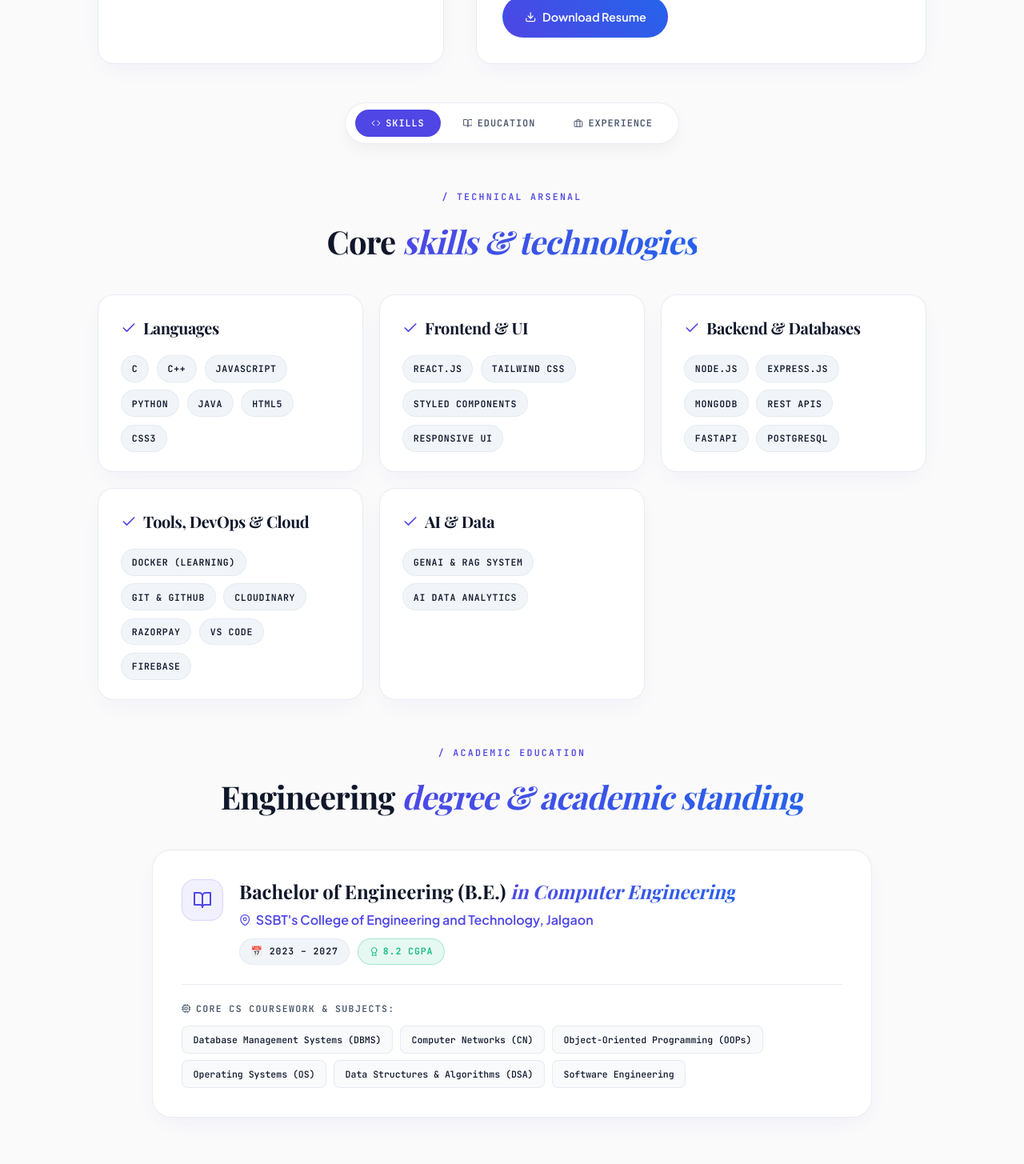
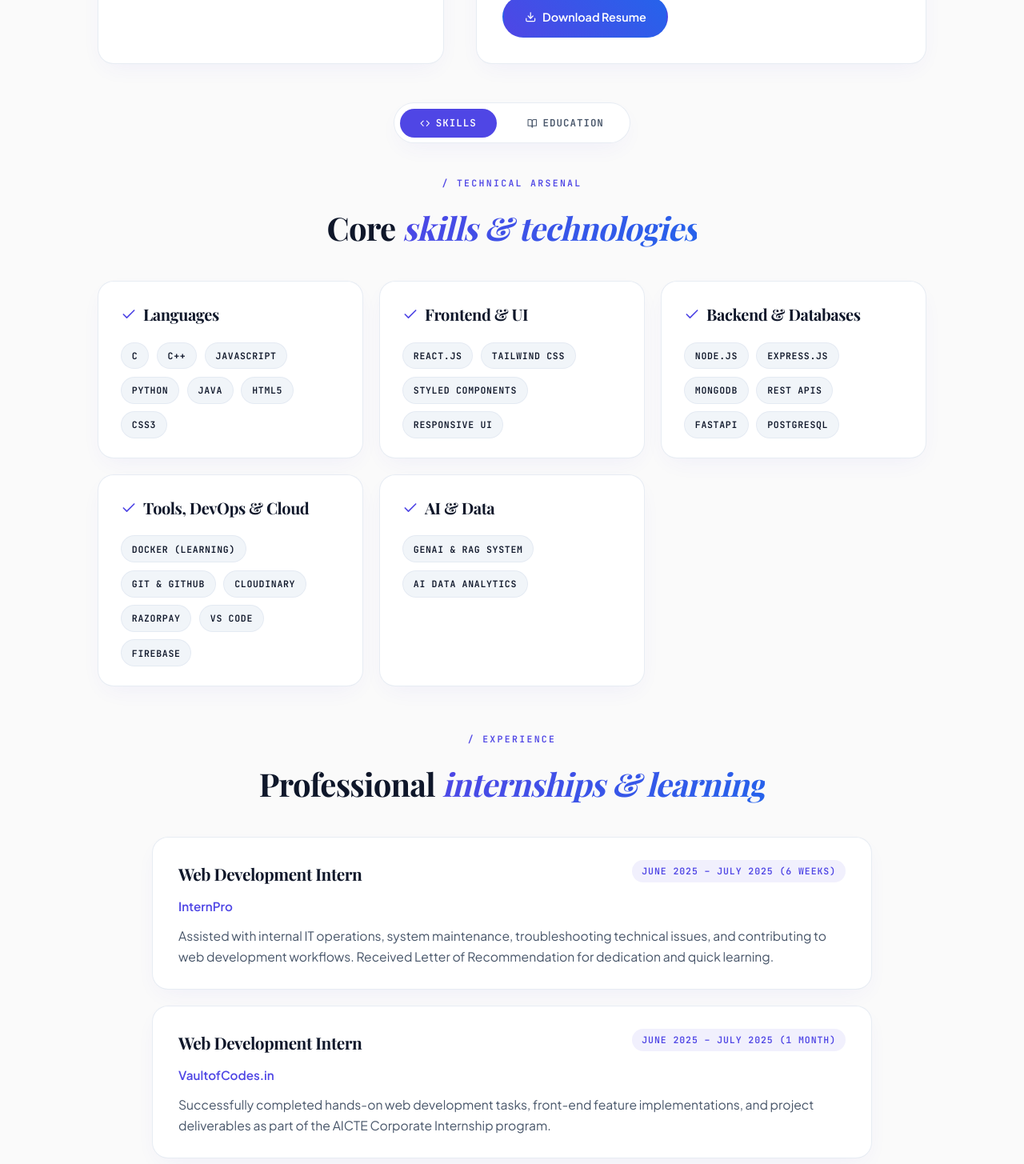
Before and after one commit to Mahesh-more1/portfolio, a React (Vite) app: page /#/about in a window 1280 px wide. Shown: the part 780-2235 px from the top of the page at 80% size. Built offline with nearby package versions, Linux system fonts and the light colour scheme; a web font is replaced by a local one.

Commit message:
Implement single-view tab switching between Skills and Education and keep Experience section permanently visible below

```diff
--- a/src/pages/About.jsx
+++ b/src/pages/About.jsx
@@ -1,6 +1,6 @@
 import React, { useState } from 'react';
 import styled from 'styled-components';
-import { motion } from 'framer-motion';
+import { motion, AnimatePresence } from 'framer-motion';
 import { FiDownload, FiCheck, FiArrowRight, FiBookOpen, FiAward, FiCode, FiBriefcase, FiMapPin, FiCpu } from 'react-icons/fi';
 import Button from '../components/common/Button';
 
@@ -141,32 +141,27 @@ const AboutTextCard = styled(motion.div)`
   }
 `;
 
-const QuickNavContainer = styled(motion.div)`
+const TabContainer = styled(motion.div)`
   display: flex;
   justify-content: center;
-  gap: 0.5rem;
-  margin-bottom: 3.5rem;
-  flex-wrap: wrap;
-  position: sticky;
-  top: 90px;
-  z-index: 10;
-  padding: 0.5rem 0.75rem;
-  background: ${props => props.theme.mode === 'light' ? 'rgba(255, 255, 255, 0.88)' : 'rgba(15, 23, 42, 0.88)'};
-  backdrop-filter: blur(12px);
+  gap: 0.75rem;
+  margin-bottom: 2.5rem;
+  background: ${props => props.theme.card};
+  border: 1px solid ${props => props.theme.cardBorder};
+  padding: 0.4rem;
   border-radius: 9999px;
-  border: 1px solid ${props => props.theme.cardBorder};
   max-width: fit-content;
   margin-left: auto;
   margin-right: auto;
-  box-shadow: 0 10px 25px -5px rgba(0, 0, 0, 0.06);
+  box-shadow: ${props => props.theme.shadow};
 `;
 
-const QuickNavPill = styled.button`
+const TabPill = styled.button`
   font-family: ${props => props.theme.monoFont};
-  font-size: 0.74rem;
+  font-size: 0.78rem;
   text-transform: uppercase;
   letter-spacing: 0.08em;
-  padding: 0.55rem 1.25rem;
+  padding: 0.6rem 1.6rem;
   border-radius: 9999px;
   background: ${props => props.active ? props.theme.primary : 'transparent'};
   color: ${props => props.active ? '#ffffff' : props.theme.textSecondary};
@@ -175,18 +170,16 @@ const QuickNavPill = styled.button`
   cursor: pointer;
   display: flex;
   align-items: center;
-  gap: 0.4rem;
+  gap: 0.45rem;
   transition: all 0.3s ease;
 
   &:hover {
     color: ${props => props.active ? '#ffffff' : props.theme.primary};
-    background: ${props => props.active ? props.theme.primary : (props.theme.mode === 'light' ? 'rgba(79, 70, 229, 0.06)' : 'rgba(99, 102, 241, 0.12)')};
   }
 `;
 
-const SkillsSection = styled.div`
+const SkillsSection = styled(motion.div)`
   margin-bottom: 3.5rem;
-  scroll-margin-top: 150px;
 `;
 
 const SkillsGrid = styled.div`
@@ -249,9 +242,8 @@ const SkillTag = styled.span`
   }
 `;
 
-const EducationSection = styled.div`
+const EducationSection = styled(motion.div)`
   margin-bottom: 3.5rem;
-  scroll-margin-top: 150px;
 `;
 
 const ModernEduCard = styled(motion.div)`
@@ -382,7 +374,7 @@ const CourseworkTag = styled.span`
   border-radius: 8px;
   border: 1px solid ${props => props.theme.cardBorder};
   font-weight: 500;
-  transition: all 0.25 ease;
+  transition: all 0.25s ease;
 
   &:hover {
     border-color: ${props => props.theme.primary};
@@ -392,7 +384,6 @@ const CourseworkTag = styled.span`
 
 const ExperienceSection = styled.div`
   margin-bottom: 3.5rem;
-  scroll-margin-top: 150px;
 `;
 
 const ExperienceTimeline = styled.div`
@@ -510,14 +501,6 @@ const About = () => {
     }
   ];
 
-  const scrollToSection = (id, tabName) => {
-    setActiveTab(tabName);
-    const element = document.getElementById(id);
-    if (element) {
-      element.scrollIntoView({ behavior: 'smooth' });
-    }
-  };
-
   return (
     <AboutContainer>
       <Header>
@@ -593,34 +576,35 @@ const About = () => {
         </AboutTextCard>
       </AboutContent>
 
-      <QuickNavContainer
+      <TabContainer
         initial={{ y: 20, opacity: 0 }}
         animate={{ y: 0, opacity: 1 }}
         transition={{ duration: 0.5, delay: 0.2 }}
       >
-        <QuickNavPill
+        <TabPill
           active={activeTab === 'skills'}
-          onClick={() => scrollToSection('skills-section', 'skills')}
+          onClick={() => setActiveTab('skills')}
         >
           <FiCode /> Skills
-        </QuickNavPill>
+        </TabPill>
 
-        <QuickNavPill
+        <TabPill
           active={activeTab === 'education'}
-          onClick={() => scrollToSection('education-section', 'education')}
+          onClick={() => setActiveTab('education')}
         >
           <FiBookOpen /> Education
-        </QuickNavPill>
+        </TabPill>
+      </TabContainer>
 
-        <QuickNavPill
-          active={activeTab === 'experience'}
-          onClick={() => scrollToSection('experience-section', 'experience')}
+      <AnimatePresence mode="wait">
+        {activeTab === 'skills' ? (
+          <SkillsSection
+            key="skills"
+            initial={{ opacity: 0, y: 15 }}
+            animate={{ opacity: 1, y: 0 }}
+            exit={{ opacity: 0, y: -15 }}
+            transition={{ duration: 0.3 }}
           >
-          <FiBriefcase /> Experience
-        </QuickNavPill>
-      </QuickNavContainer>
-
-      <SkillsSection id="skills-section">
             <Header style={{ marginBottom: '2rem' }}>
               <SectionPill>/ TECHNICAL ARSENAL</SectionPill>
               <Title style={{ fontSize: 'clamp(1.75rem, 3.5vw, 2.5rem)' }}>
@@ -632,9 +616,9 @@ const About = () => {
               {Object.entries(skills).map(([category, skillList], index) => (
                 <SkillCategory
                   key={category}
-              initial={{ y: 30, opacity: 0 }}
+                  initial={{ y: 20, opacity: 0 }}
                   animate={{ y: 0, opacity: 1 }}
-              transition={{ duration: 0.6, delay: index * 0.1 }}
+                  transition={{ duration: 0.4, delay: index * 0.08 }}
                 >
                   <CategoryTitle>
                     <FiCheck />
@@ -651,8 +635,14 @@ const About = () => {
               ))}
             </SkillsGrid>
           </SkillsSection>
-
-      <EducationSection id="education-section">
+        ) : (
+          <EducationSection
+            key="education"
+            initial={{ opacity: 0, y: 15 }}
+            animate={{ opacity: 1, y: 0 }}
+            exit={{ opacity: 0, y: -15 }}
+            transition={{ duration: 0.3 }}
+          >
             <Header style={{ marginBottom: '2rem' }}>
               <SectionPill>/ ACADEMIC EDUCATION</SectionPill>
               <Title style={{ fontSize: 'clamp(1.75rem, 3.5vw, 2.5rem)' }}>
@@ -661,9 +651,9 @@ const About = () => {
             </Header>
 
             <ModernEduCard
-          initial={{ y: 30, opacity: 0 }}
+              initial={{ y: 20, opacity: 0 }}
               animate={{ y: 0, opacity: 1 }}
-          transition={{ duration: 0.6 }}
+              transition={{ duration: 0.4 }}
             >
               <EduTopRow>
                 <EduIconBadge>
@@ -697,8 +687,10 @@ const About = () => {
               </CourseworkGrid>
             </ModernEduCard>
           </EducationSection>
+        )}
+      </AnimatePresence>
 
-      <ExperienceSection id="experience-section">
+      <ExperienceSection>
         <Header style={{ marginBottom: '2rem' }}>
           <SectionPill>/ EXPERIENCE</SectionPill>
           <Title style={{ fontSize: 'clamp(1.75rem, 3.5vw, 2.5rem)' }}>
```
Lines whose indentation alone changed are shown as unchanged.
